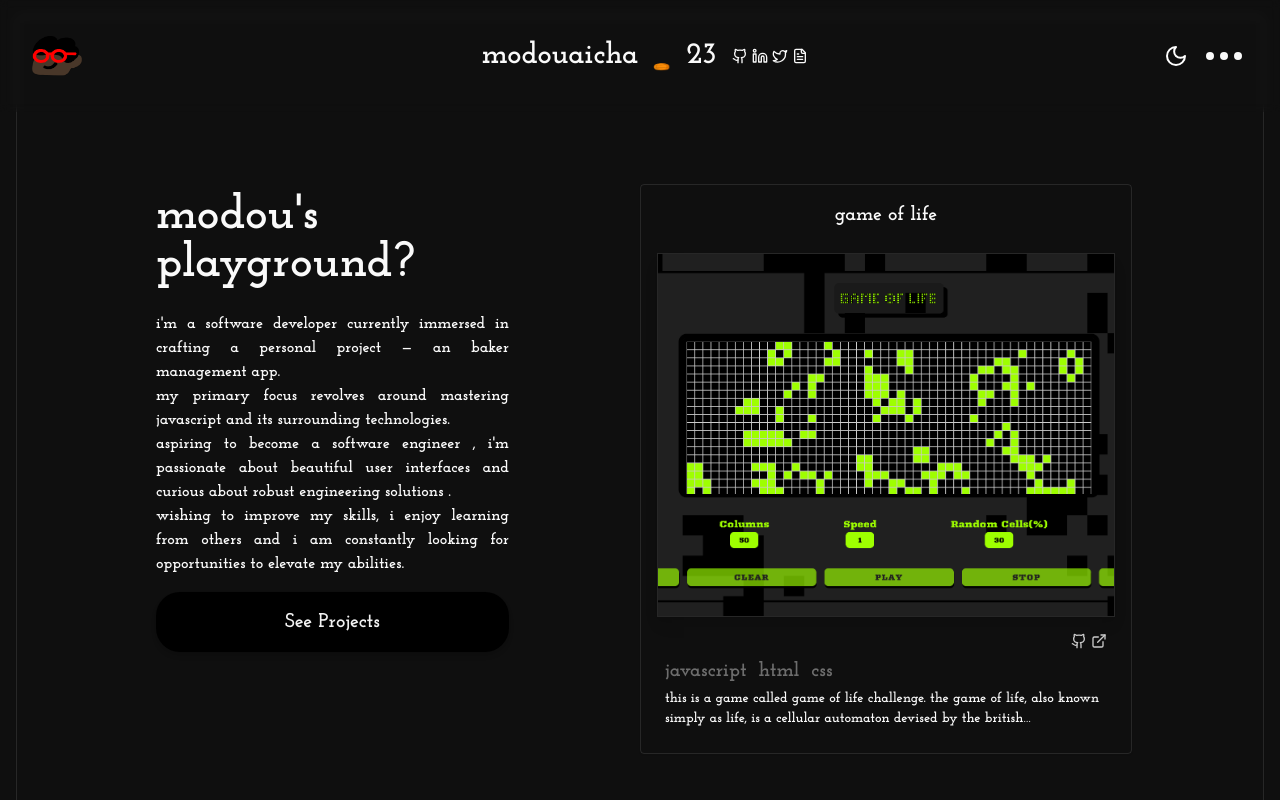
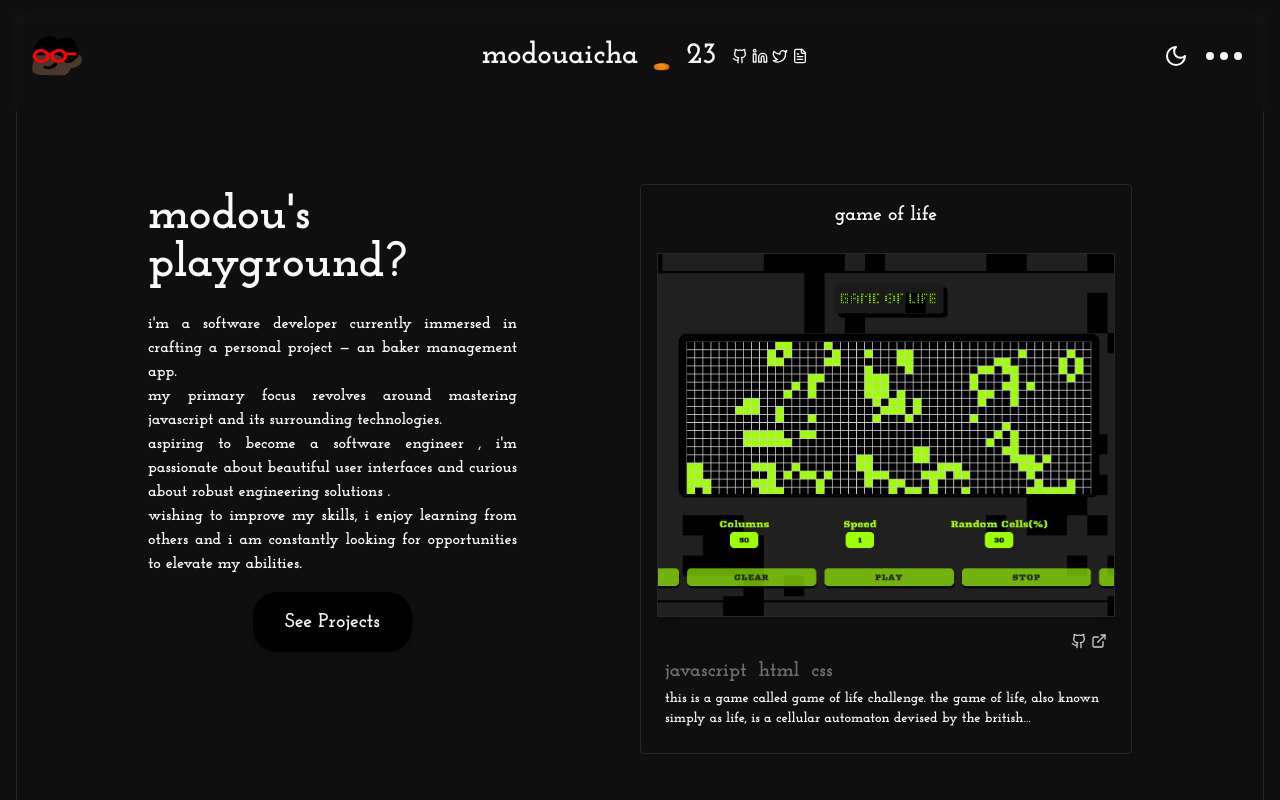
Before and after one commit to modouaicha023/modouaicha023, a Next.js app: page / in a window 1280 px wide. Shown: the top 800 px of the page. Built offline with nearby package versions, Linux system fonts and the light colour scheme.

Commit message:
Refactor page.jsx component

```diff
--- a/src/app/page.jsx
+++ b/src/app/page.jsx
@@ -32,13 +32,12 @@ export default function Home() {
       <Section>
         <div
           className={`${josefinSlab.className} flex flex-col  bkpgrid:grid   bkpgrid:grid-rows-6 bkpgrid:grid-cols-10 bkpgrid:w-full bkpgrid:h-full  `}>
-          <div className="self-center my-20 bkpgrid:my-0  min-h-[330px]  bkpgrid:row-start-2 bkpgrid:row-end-5 bkpgrid:col-start-2 bkpgrid:col-end-5 rounded  min-w-[250px] max-w-sm bkpgrid:max-w-none  flex flex-col gap-4 p-2">
+          <div className="self-center my-20 bkpgrid:my-0  min-h-[330px]  bkpgrid:row-start-2 bkpgrid:row-end-5 bkpgrid:col-start-2 bkpgrid:col-end-5 rounded  min-w-[250px] px-10 bkpgrid:px-0  bkpgrid:max-w-none  flex flex-col gap-4 p-2 items-center">
             <div className=" min-w-[250px]  flex flex-col  gap-6 ">
               <h2 className="text-5xl text-center bkpgrid:text-left">
                 Modou&apos;s playground?
               </h2>
               <div className="text-base text-justify rounded-md ">
-                {" "}
                 I&apos;m a software developer currently immersed in crafting a
                 personal project — an baker management app. <br />
                 My primary focus revolves around mastering JavaScript and its
@@ -50,8 +49,10 @@ export default function Home() {
                 am constantly looking for opportunities to elevate my abilities.
               </div>
             </div>
-            <Link href={"/projects"}>
-              <button className="max-w-sm w-full text-xl font-extrabold text-center cursor-pointer group relative  px-8 py-4 bg-black text-[#f1f1f1] rounded-3xl hover:bg-opacity-90 hover:text-opacity-80  transition  shadow-md ">
+            <Link
+              href={"/projects"}
+              className="flex items-center justify-center">
+              <button className=" w-full text-xl font-extrabold text-center cursor-pointer group relative  px-8 py-4 bg-black text-[#f1f1f1] rounded-3xl hover:bg-opacity-90 hover:text-opacity-80  transition  shadow-md ">
                 See Projects
               </button>
             </Link>
```
